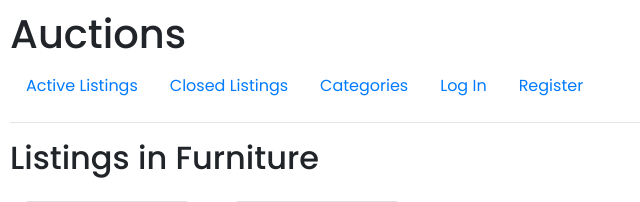
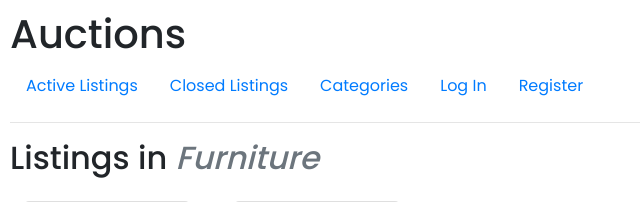
Before and after one commit to zsoltadam92/cs50-project2-commerce, a Django app: a page that uses auctions/templates/auctions/listings_by_category.html in a window 1280 px wide. Shown: the top 202 px of the page, without its empty margins (0-640 px from the left). Run offline with Django 3.2, Linux system fonts and the light colour scheme; data comes from the database, SQL or seed files in the repository; both versions use the stored data as it was after the commit; some libraries are stand-ins or nearby versions.

Commit message:
add commits in views

```diff
--- a/auctions/templates/auctions/listings_by_category.html
+++ b/auctions/templates/auctions/listings_by_category.html
@@ -1,6 +1,6 @@
 {% extends "auctions/layout.html" %} {% block body %}
 
-<h2 class="mb-4">Listings in {{ category }}</h2>
+<h2 class="mb-4">Listings in <i class="text-muted">{{ category }}</i></h2>
 
 {% include "auctions/listings_pagination_base.html" with object_list=listings %}
 
```
Also changed, not shown: auctions/views.py (+13 -9 lines), db.sqlite3.
